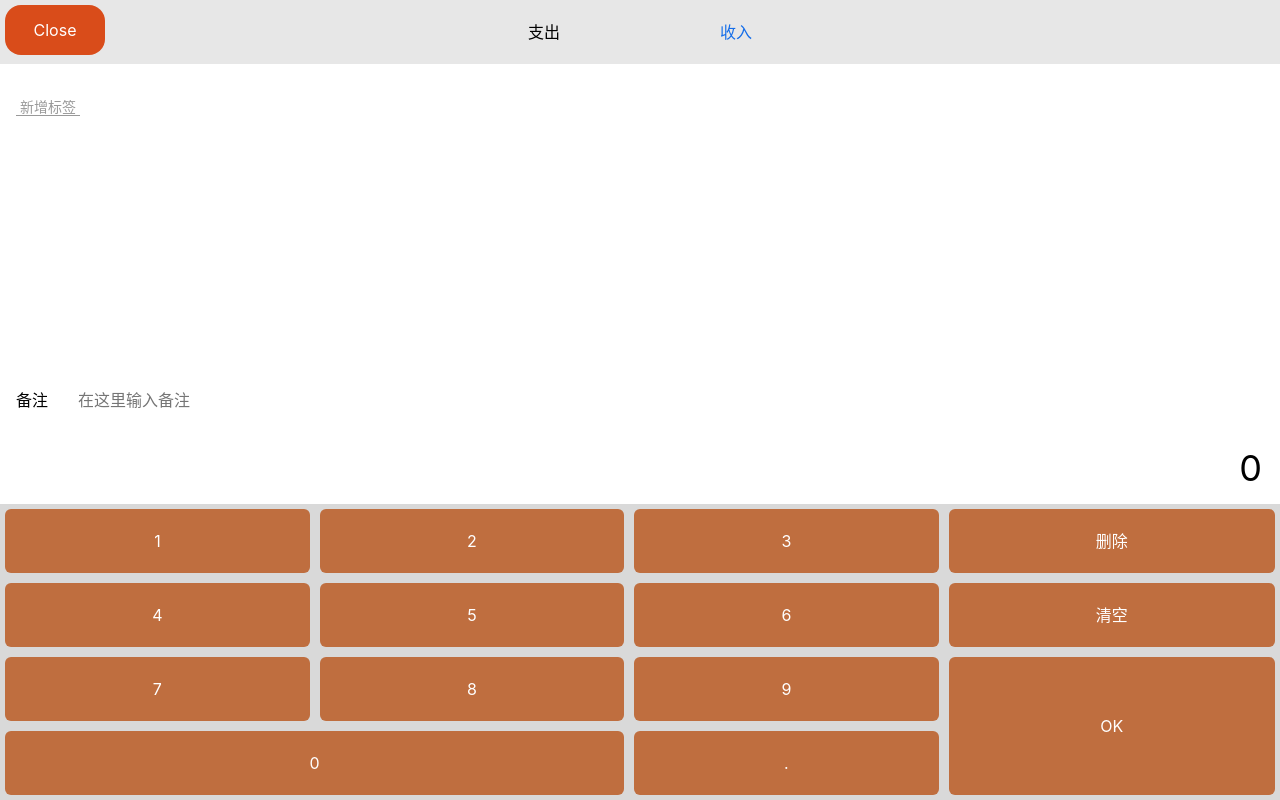
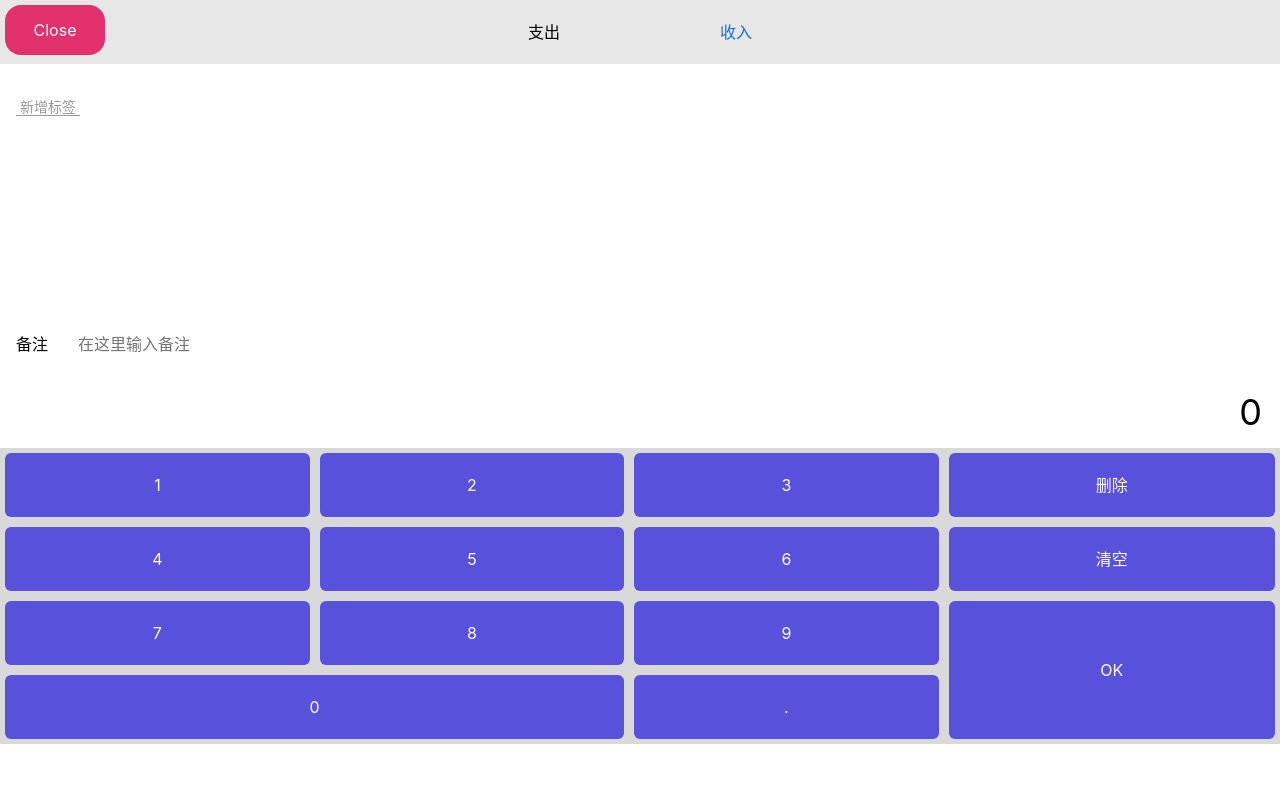
Before and after one commit to Shao-FrontDev/Vue-money-website, a Vue app: page /#/home in a window 1280 px wide. Both pictures are taken after a click on the button "清空". Shown: the part 854-1654 px from the top of the page. Built offline with nearby package versions, Linux system fonts and the light colour scheme.

Commit message:
优化UI

```diff
--- a/src/components/Layout.vue
+++ b/src/components/Layout.vue
@@ -26,6 +26,7 @@ export default {
   overflow: hidden;
   &__header {
     text-align: center;
+    height: 7vh;
     padding: 15px 0;
     background-color: #f56040;
     color: white;
--- a/src/components/Money.vue
+++ b/src/components/Money.vue
@@ -99,7 +99,7 @@ export default {
     left: 5px;
     cursor: pointer;
     border: none;
-    background: #d94c1a;
+    background: #e1306c;
     border-radius: 16px;
     color: white;
     height: 50px;
--- a/src/components/Money/NumberPad.vue
+++ b/src/components/Money/NumberPad.vue
@@ -116,7 +116,7 @@ export default {
     &__item {
       border: none;
       height: 64px;
-      background-color: #bf6e3f;
+      background-color: #5851db;
       color: white;
       cursor: pointer;
       margin: 5px;
--- a/src/views/Home.vue
+++ b/src/views/Home.vue
@@ -76,7 +76,7 @@ export default {
 @import "../assets/styles/helper.scss";
 
 .wrapper {
-  height: 100vh;
+  height: 93vh;
   overflow: hidden;
 }
 .home {
```
